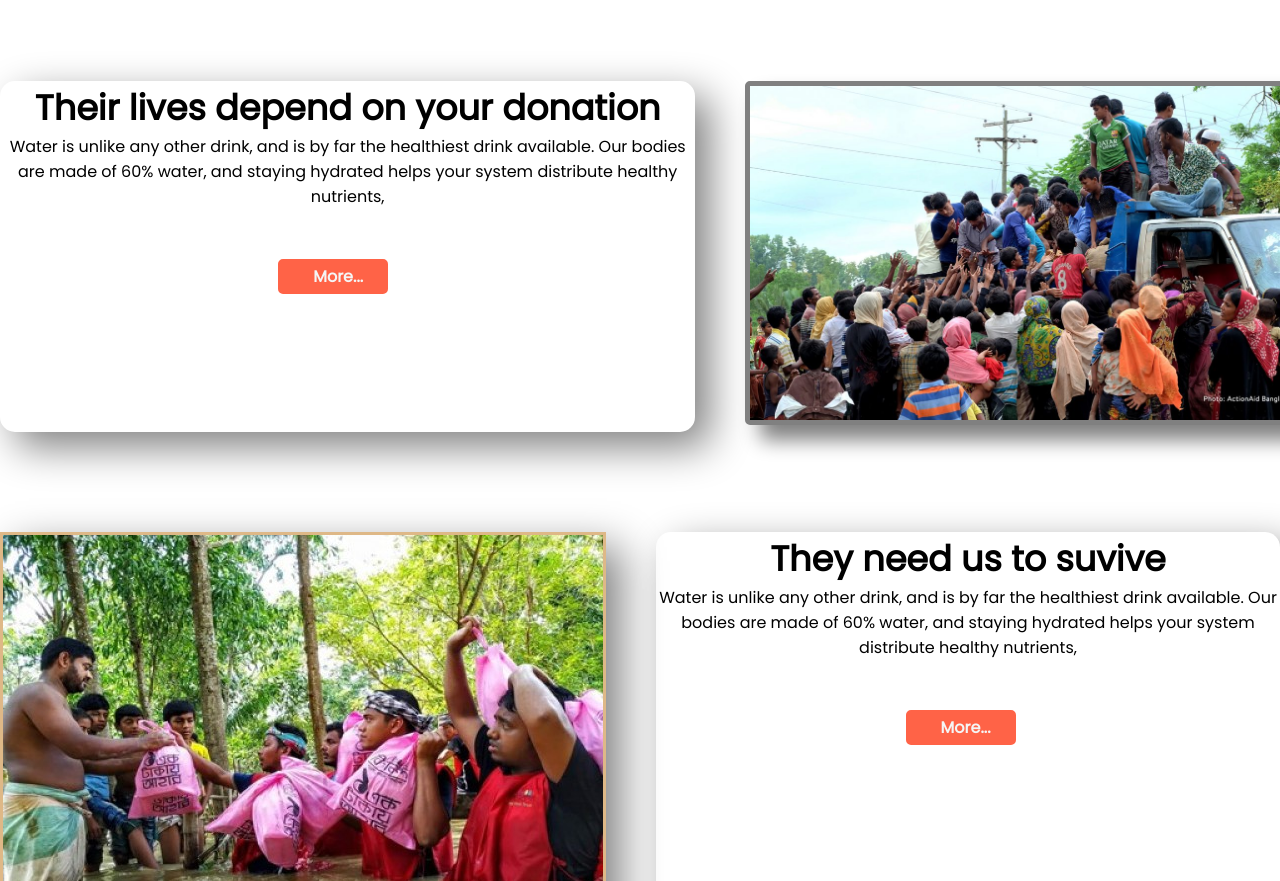
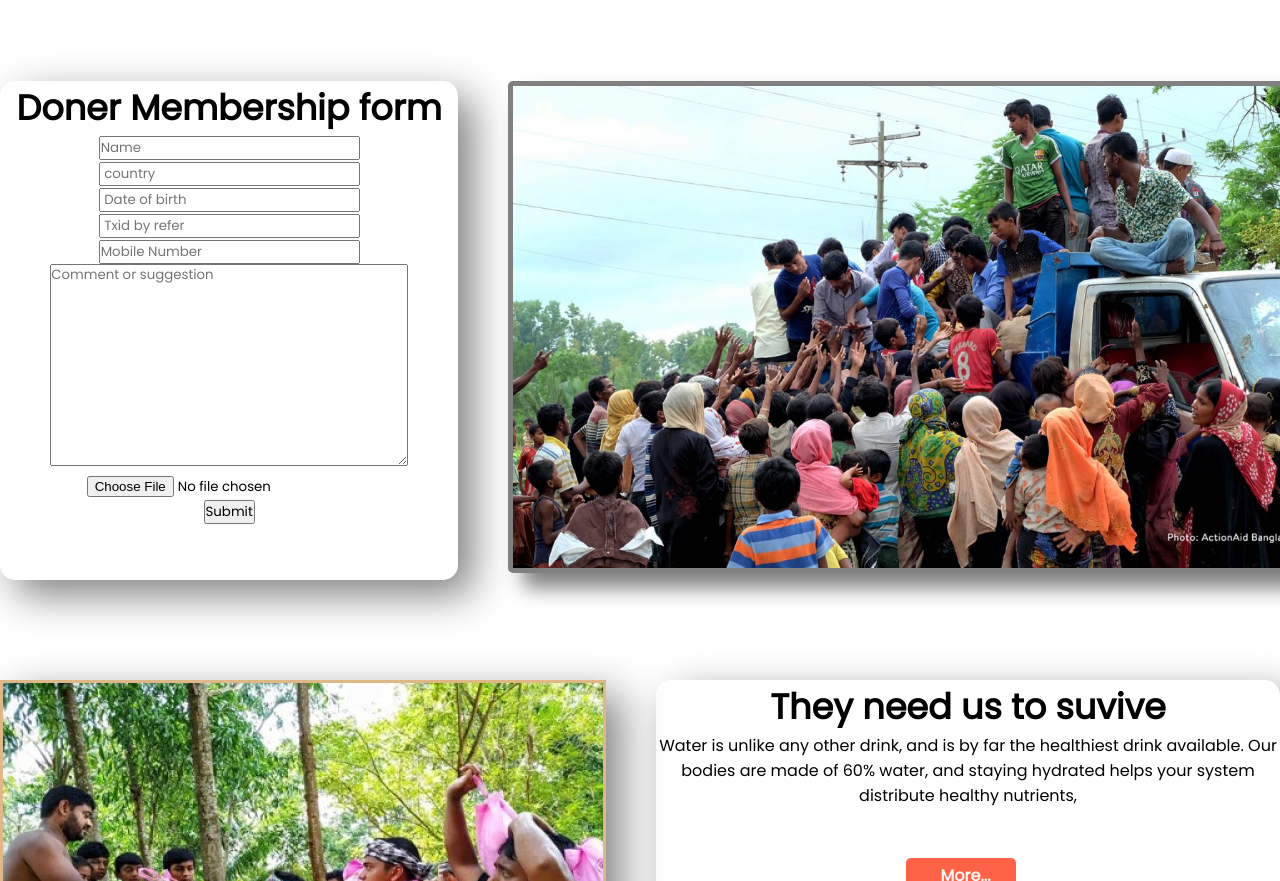
Before and after one commit to masumkawser/safe-bangladesh, a plain HTML site: page index.html in a window 1280 px wide. Shown: the part 1768-2649 px from the top of the page. Drawn offline with Linux system fonts and the light colour scheme.

Commit message:
added form

```diff
--- a/index.html
+++ b/index.html
@@ -97,15 +97,19 @@
     <section>
         <div class="flex-style ">
             <div class="lives-depend">
-<h2>Their lives depend on
-    your donation</h2>
-    <p>
-        Water is unlike any other drink, and is by far the healthiest drink available. Our bodies are made of 60% water, and staying hydrated helps your system distribute healthy nutrients,
+<h2>Doner Membership form</h2>
+    <input type="text" placeholder="Name    "><br>
+    <input type="text" placeholder=" country"><br>
+    <input type="text" placeholder=" Date of birth"><br>
+    <input type="text" placeholder=" Txid by refer"><br>
+    <input type="number" placeholder="Mobile Number"><br>
+    <textarea name="" id="" cols="30" rows="10" placeholder="Comment or suggestion"></textarea>
+    <input type="file" placeholder="photo of payment"><br>
+    <input type="button" value="Submit">
 
-    </p>
-    <div class="linkbutton">
-        <a href="#">More... </a>
-    </div>
+
+
+
 
             </div>
 <div>
```
